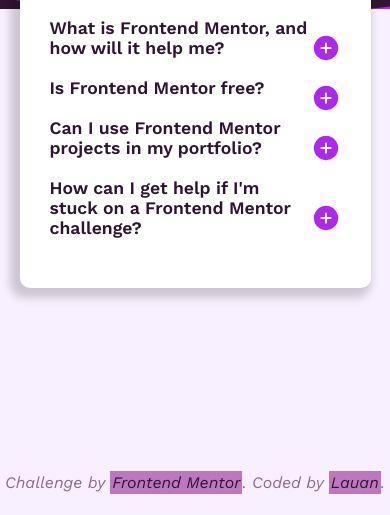
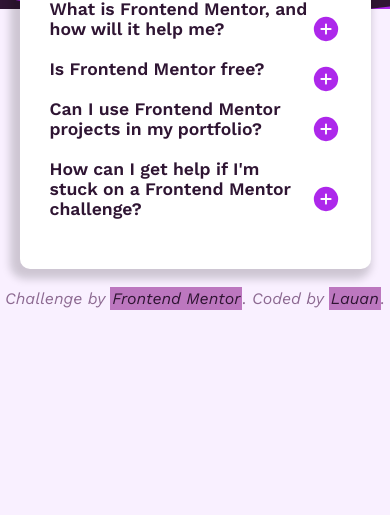
Before and after one commit to LauanCrescencio/Projeto-FAQ, a plain HTML site: page index.html in a window 390 px wide. Shown: the part 329-844 px from the top of the page. Drawn offline with Linux system fonts and the light colour scheme.

Commit message:
Otimização da responsividade e comentários

```diff
--- a/assets/styles/mobile.css
+++ b/assets/styles/mobile.css
@@ -7,5 +7,4 @@
     main {
         width: 90vw;
     }
-
 }
--- a/assets/styles/style.css
+++ b/assets/styles/style.css
@@ -45,14 +45,18 @@ body  {
     width: 100vw;
     height: 100vh;
 }
-
+/*Configuração do main externo*/
 div#main {
-    height: 100vh;
-    width: 100vw;
     display: flex;
     justify-content: center;
     align-items: center;
+    flex-direction: column;
+    height: 100vh;
+    width: 100vw;
 }
+/*--------------------------------------*/
+
+/*Configuração do main interno*/
 main {
     background-color: var(--White);
     max-width: 625px;
@@ -68,7 +72,7 @@ main > h1 {
     margin-bottom: 40px;
     font-size: 2.3em;
 }
-
+/*--------------------------------------*/
 section {
     width: 100%;
     height: auto;
@@ -102,8 +106,7 @@ main > article > p {
 }
 
 div.attribution {
-    position: relative;
-    top: -5%;
+    margin-top: 20px;
     color: var(--Purple600);
     font-family: worksans-italicvariable;
     text-align: center;
--- a/index.html
+++ b/index.html
@@ -8,7 +8,6 @@
 
   <title>Frontend Mentor | FAQ accordion</title>
 
-  <!-- Feel free to remove these styles or customise in your own stylesheet 👍 -->
   <link rel="stylesheet" href="assets/styles/style.css">
   <link rel="stylesheet" href="assets/styles/mobile.css">
 </head>
@@ -17,17 +16,15 @@
   <header>
       <img src="" alt="">
   </header>
-
+<!--Conteúdo principal-->
   <div id="main">
     <main>
-
       <h1><img src="assets/images/icon-star.svg" alt=""> FAQs</h1>
 
       <section>
         <h2 >What is Frontend Mentor, and how will it help me? </h2>
         <img src="assets/images/icon-plus.svg" alt="Botão de mais" id="img1" onclick="clique(this, 'opc1')">
       </section>
-
       <article id="opc1" class="hidden">
         <p>
           Frontend Mentor offers realistic coding challenges to help developers improve their
@@ -69,15 +66,14 @@
         </p>
       </article>
     </main>
-  </div>
-
-  <div class="attribution">
+    <div class="attribution">
       <p>
         Challenge by <a href="https://www.frontendmentor.io?ref=challenge" target="_blank">Frontend Mentor</a>.
         Coded by <a href="https://www.linkedin.com/in/lauan-crescencio/" target="_blank">Lauan</a>.
       </p>
     </div>
-
+  </div>
+<!--Fim do conteúdo principal-->
 
 
   <script src="assets/scripts/script.js"></script>
```
